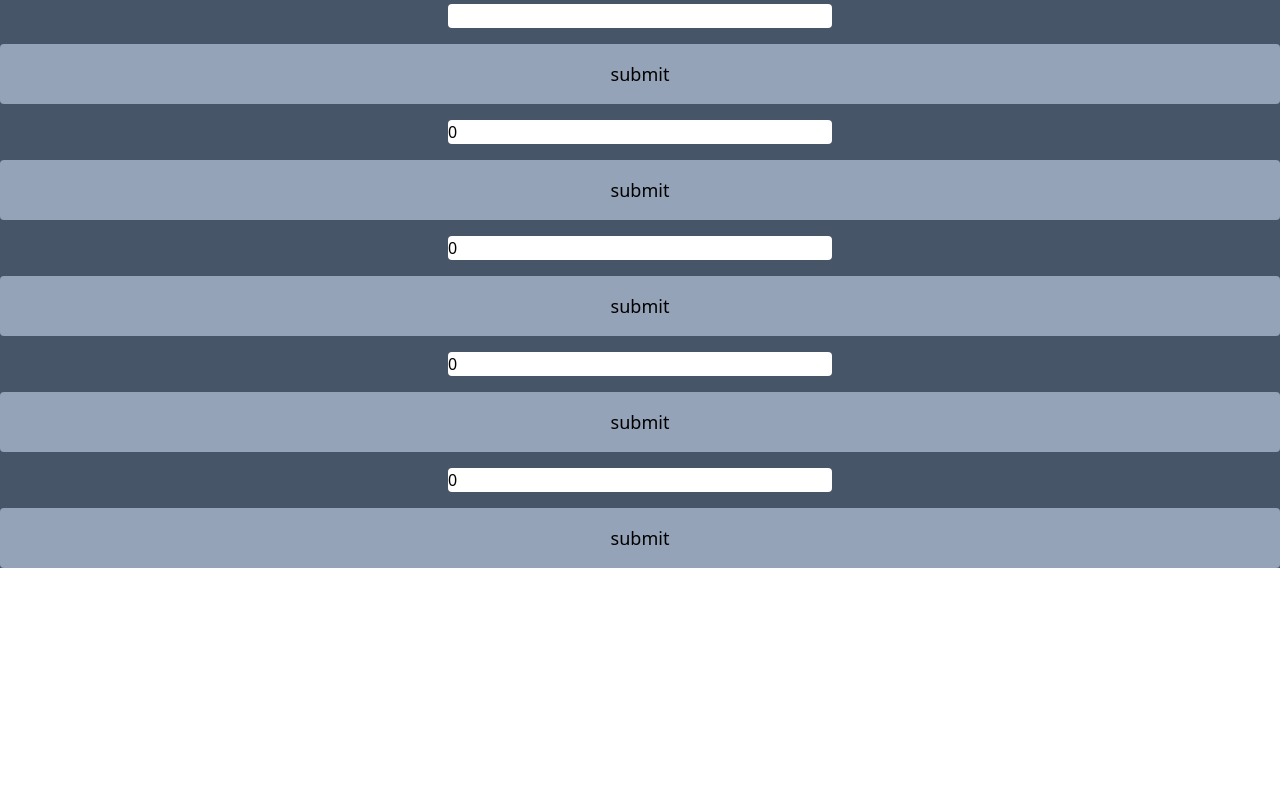
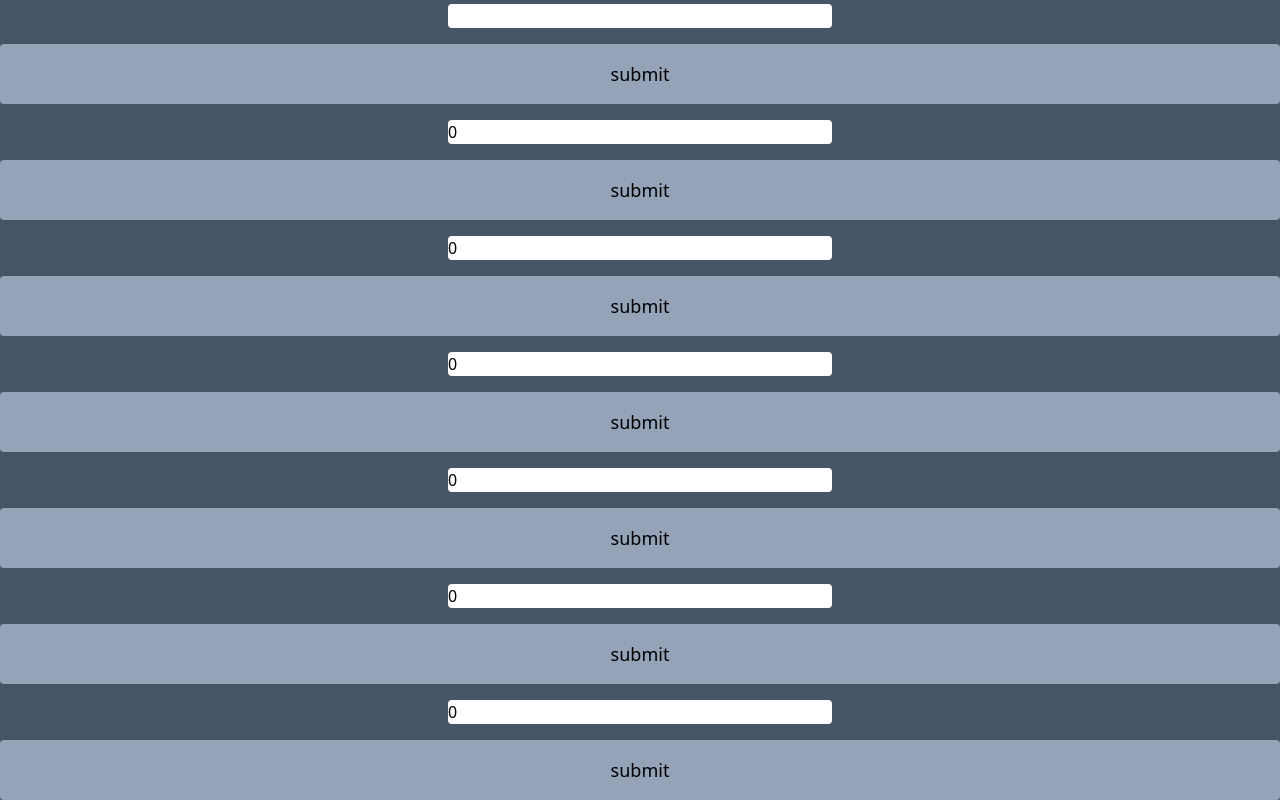
Before and after one commit to ChrisForti/react-logo-maker, a React (Vite) app: page / in a window 1280 px wide. Shown: the part 348-1148 px from the top of the page. Before the commit the page ends 916 px from the top, so only its background shows below. Built offline with nearby package versions, Linux system fonts and the light colour scheme.

Commit message:
Added logoStyle to the useState.

```diff
--- a/src/App.tsx
+++ b/src/App.tsx
@@ -7,6 +7,7 @@ function App() {
   const [logoColor, setLogoColor] = useState(0);
   const [logoShape, setLogoShape] = useState(0);
   const [logoText, setLogoText] = useState(0);
+  const [logoStyle, setLogoStyle] = useState(0);
   // const [number, setNumber] = useState(0);
   const [brand, setBrand] = useState(""); // create state
 
@@ -119,6 +120,34 @@ function App() {
       >
         submit
       </button>
+      <input // use the state
+        type="text"
+        value={logoSize}
+        onChange={(event) => {
+          setLogoSize(Number(event.target.value));
+        }}
+        className="mx-auto w-96 rounded"
+      />
+      <button
+        className="rounded bg-slate-400 px-8 py-4 text-lg"
+        onClick={handleSubmit}
+      >
+        submit
+      </button>
+      <input // use the state
+        type="text"
+        value={logoStyle}
+        onChange={(event) => {
+          setLogoStyle(Number(event.target.value));
+        }}
+        className="mx-auto w-96 rounded"
+      />
+      <button
+        className="rounded bg-slate-400 px-8 py-4 text-lg"
+        onClick={handleSubmit}
+      >
+        submit
+      </button>
     </div>
   );
 }
```
